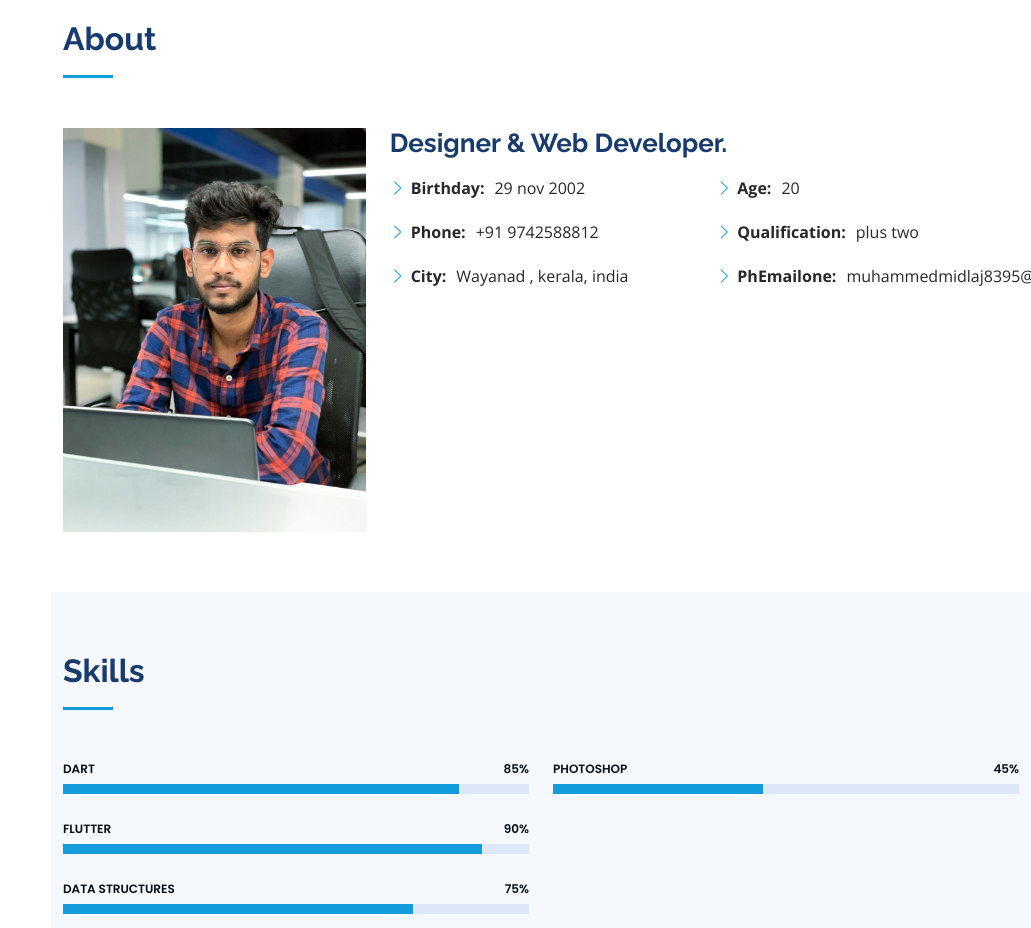
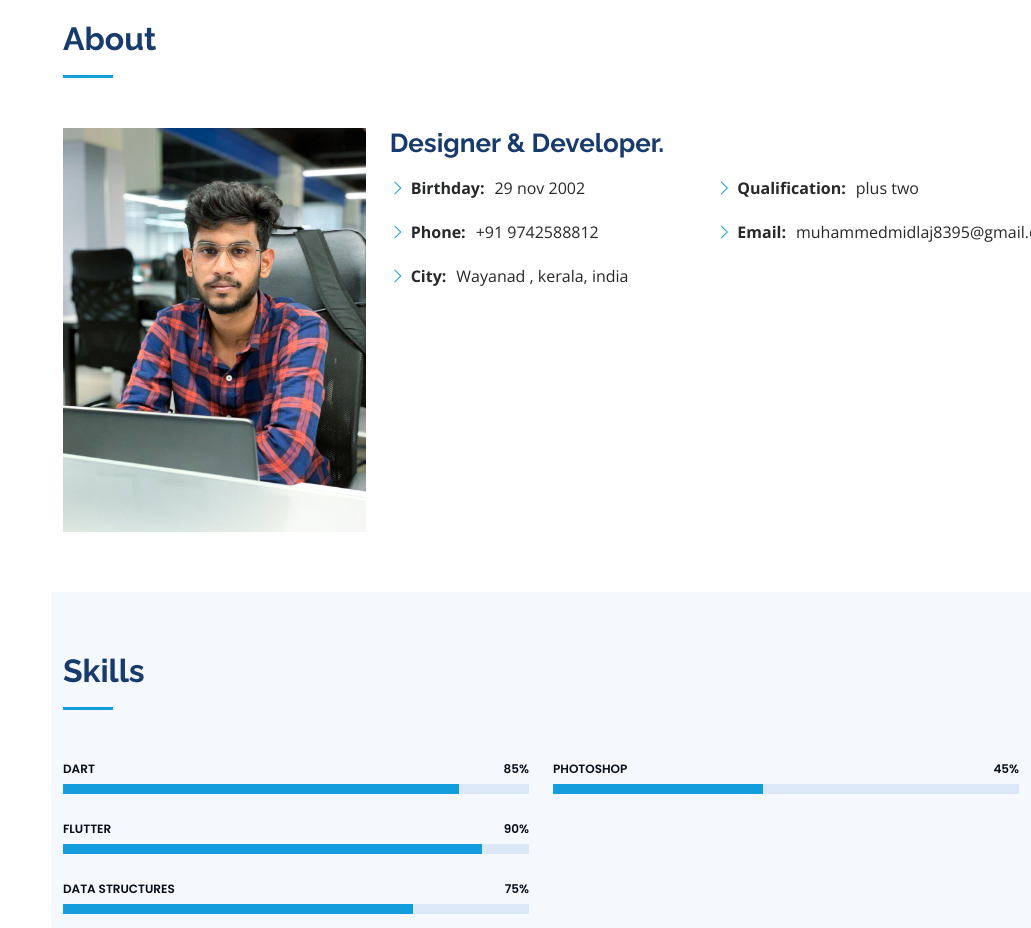
Before and after one commit to muhammedmidlajmp/personalweb, a plain HTML site: page index.html in a window 1280 px wide. Shown: the part 840-1768 px from the top of the page, without its empty margins (249-1280 px from the left). Drawn offline with nearby package versions, Linux system fonts and the light colour scheme.

Commit message:
Update index.html
updated some things

```diff
--- a/index.html
+++ b/index.html
@@ -89,7 +89,7 @@
             <img src="assets/img/hello.jpg" class="img-fluid" alt="">
           </div>
           <div class="col-lg-8 pt-4 pt-lg-0 content" data-aos="fade-left">
-            <h3> Designer &amp; Web Developer.</h3>
+            <h3> Designer &amp;  Developer.</h3>
             <p class="fst-italic">
 
 
@@ -106,9 +106,9 @@
               </div>
               <div class="col-lg-6">
                 <ul>
-                  <li><i class="bi bi-chevron-right"></i> <strong>Age:</strong> <span>20</span></li>
+
                   <li><i class="bi bi-chevron-right"></i> <strong>Qualification:</strong> <span>plus two</span></li>
-                  <li><i class="bi bi-chevron-right"></i> <strong>PhEmailone:</strong> <span>muhammedmidlaj8395@gmail.com</span></li>
+                  <li><i class="bi bi-chevron-right"></i> <strong>Email:</strong> <span>muhammedmidlaj8395@gmail.com</span></li>
 
                 </ul>
               </div>
```
